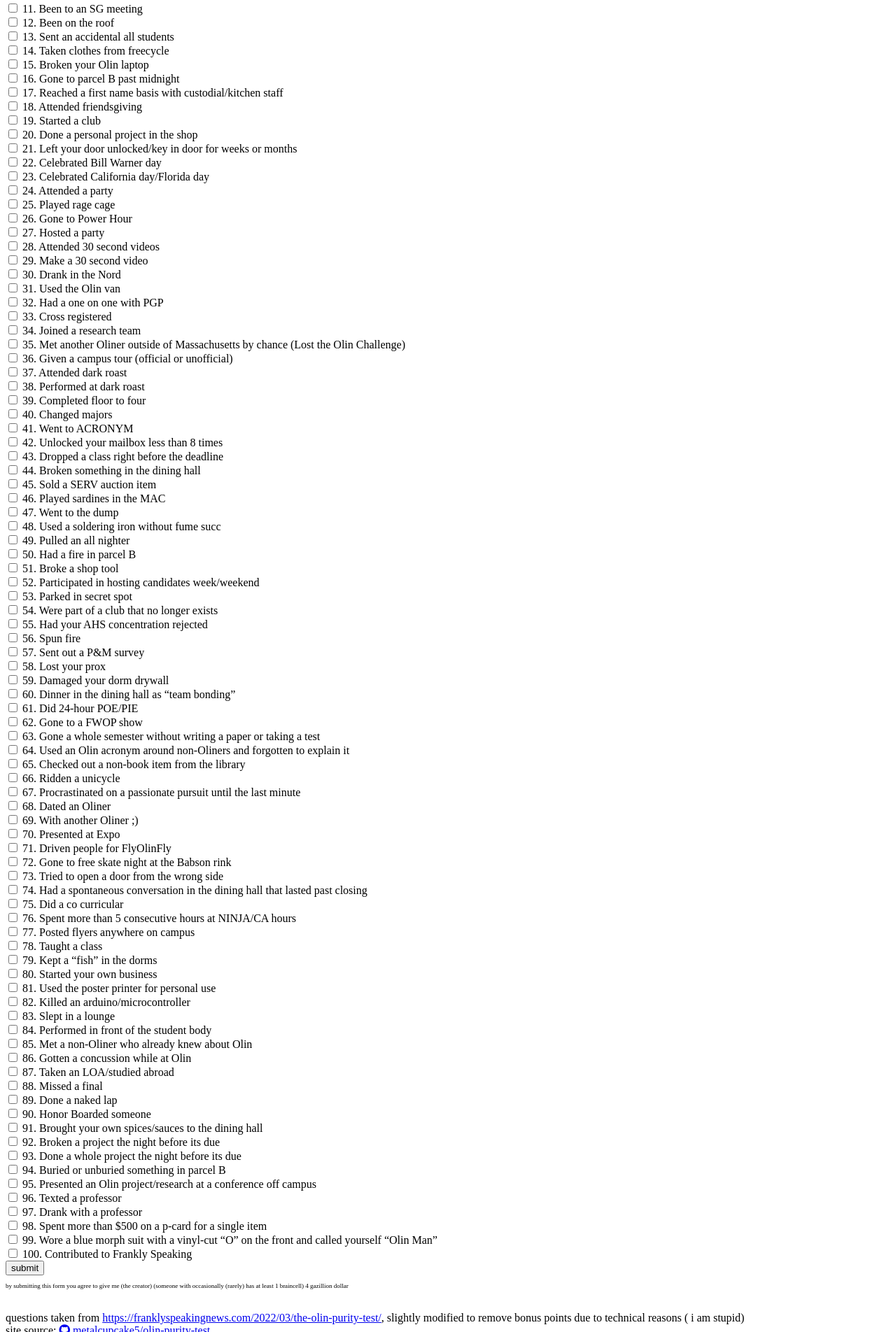
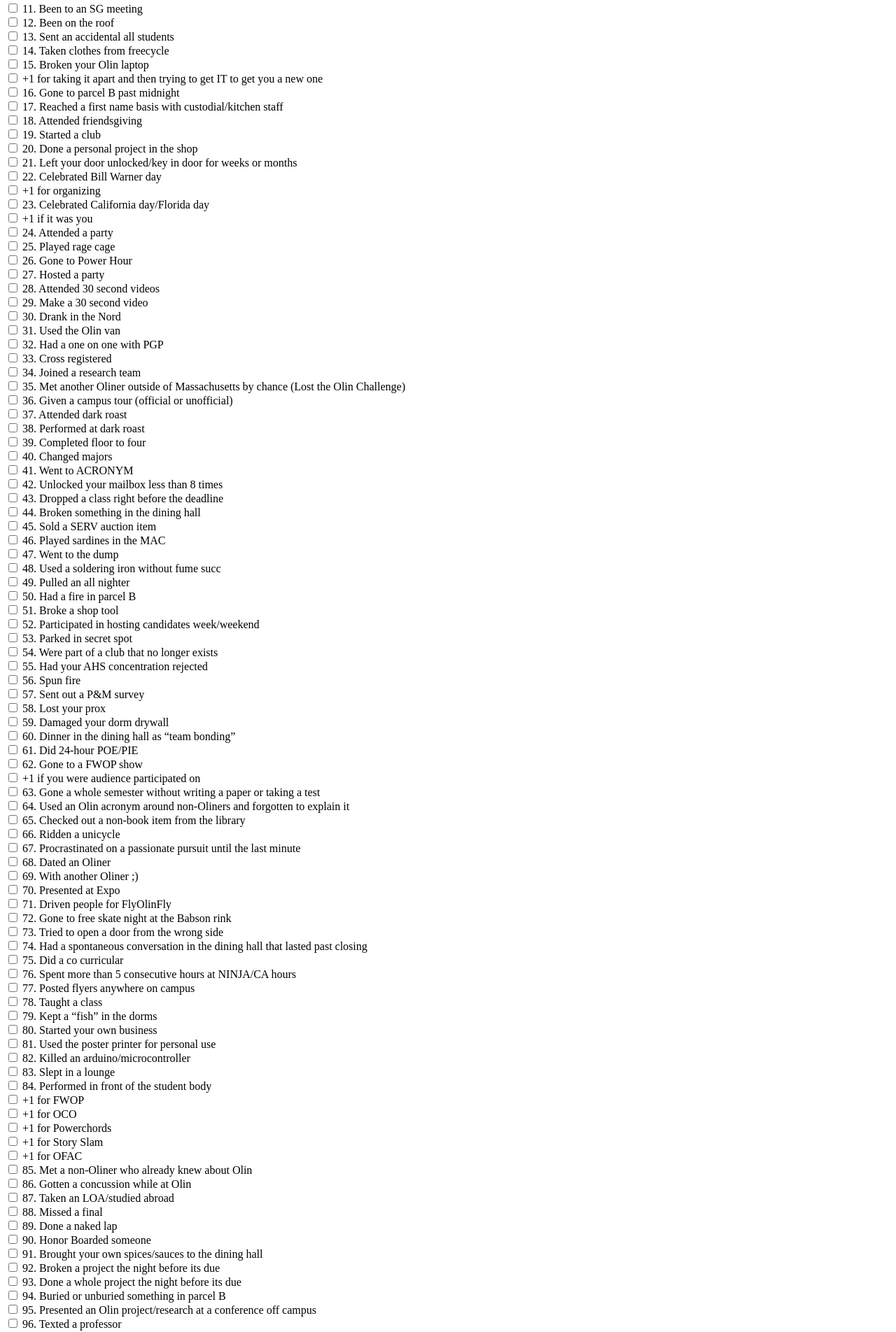
Before and after one commit to metalcupcake5/olin-purity-test, a SvelteKit app: page / in a window 1280 px wide. Shown: the part 336-2240 px from the top of the page at 70% size. Built offline with nearby package versions, Linux system fonts and the light colour scheme; no server answers.

Commit message:
add additional point questions

```diff
--- a/src/lib/data.json
+++ b/src/lib/data.json
@@ -14,6 +14,7 @@
     "13. Sent an accidental all students",
     "14. Taken clothes from freecycle",
     "15. Broken your Olin laptop",
+    "+1 for taking it apart and then trying to get IT to get you a new one",
     "16. Gone to parcel B past midnight",
     "17. Reached a first name basis with custodial/kitchen staff",
     "18. Attended friendsgiving",
@@ -21,7 +22,9 @@
     "20. Done a personal project in the shop",
     "21. Left your door unlocked/key in door for weeks or months",
     "22. Celebrated Bill Warner day",
+    "+1 for organizing",
     "23. Celebrated California day/Florida day",
+    "+1 if it was you",
     "24. Attended a party",
     "25. Played rage cage",
     "26. Gone to Power Hour",
@@ -61,6 +64,7 @@
     "60. Dinner in the dining hall as “team bonding”",
     "61. Did 24-hour POE/PIE",
     "62. Gone to a FWOP show",
+    "+1 if you were audience participated on",
     "63. Gone a whole semester without writing a paper or taking a test",
     "64. Used an Olin acronym around non-Oliners and forgotten to explain it",
     "65. Checked out a non-book item from the library",
@@ -83,6 +87,11 @@
     "82. Killed an arduino/microcontroller",
     "83. Slept in a lounge",
     "84. Performed in front of the student body",
+    "+1 for FWOP",
+    "+1 for OCO",
+    "+1 for Powerchords",
+    "+1 for Story Slam",
+    "+1 for OFAC",
     "85. Met a non-Oliner who already knew about Olin",
     "86. Gotten a concussion while at Olin",
     "87. Taken an LOA/studied abroad",
--- a/src/routes/+page.svelte
+++ b/src/routes/+page.svelte
@@ -52,7 +52,7 @@
 	<footer>
 		questions taken from <a href="https://franklyspeakingnews.com/2022/03/the-olin-purity-test/">
 			https://franklyspeakingnews.com/2022/03/the-olin-purity-test/
-		</a>, slightly modified to remove bonus points due to technical reasons ( i am stupid)
+		</a>
 		<br />
 		site source:
 		<a href="https://github.com/metalcupcake5/olin-purity-test">
```
